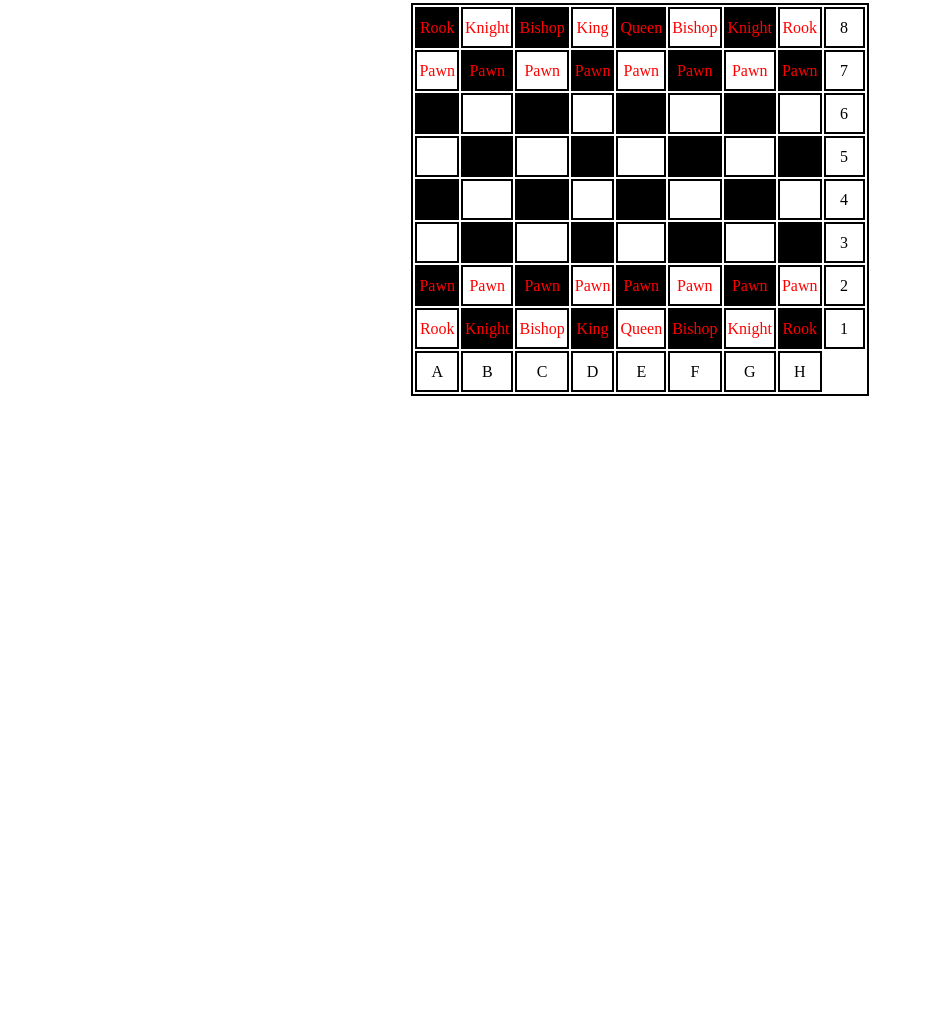
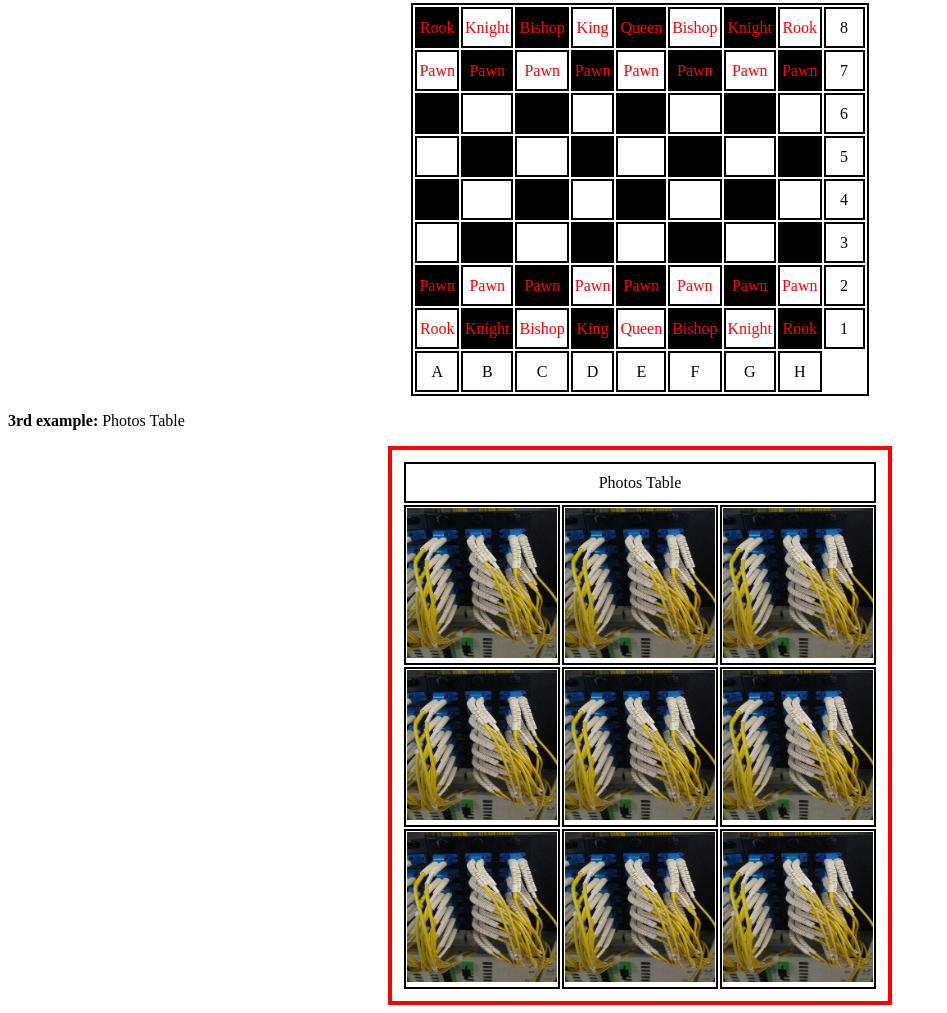
Before and after one commit to mihaibucur/Tables, a plain HTML site: page index.html in a window 1280 px wide. Shown: the part 275-1288 px from the top of the page, without its empty margins (0-947 px from the left). Before the commit the page ends 800 px from the top, so only its background shows below. Drawn offline with Linux system fonts and the light colour scheme.

Commit message:
updated index.html and stylesheet.css with the third table: Photos table, added img from Media folder and added ?raw=true at the end of <img/> to display correctly

```diff
--- a/index.html
+++ b/index.html
@@ -124,7 +124,7 @@
 				</tr>
 			</tbody>
 		</table>
-		<p><strong>2nd example:</strong> Table to describe a Chess Table, I've added </p>
+		<p><strong>2nd example:</strong> Table to describe a Chess Table</p>
 
 <table align="center">
 <thead></thead>
@@ -230,6 +230,35 @@
 	</tr>
 </tbody>
 </table>
+
+<p><strong>3rd example:</strong> Photos Table</p>
+<div align="center">
+<table id="thirdtable">
+<thead>
+	<tr>
+		<td colspan="3">Photos Table</td>
+	</tr>
+</thead>
+<tbody>
+	<tr>
+		<td><a href=""><img src="https://github.com/mihaibucur/Tables/blob/master/Media/fibre.jpg?raw=true"/></a></td>
+		<td><a href=""><img src="https://github.com/mihaibucur/Tables/blob/master/Media/fibre.jpg?raw=true"/></a></td>
+		<td><a href=""><img src="https://github.com/mihaibucur/Tables/blob/master/Media/fibre.jpg?raw=true"/></a></td>
+	</tr>
+	<tr>
+		<td><a href=""><img src="https://github.com/mihaibucur/Tables/blob/master/Media/fibre.jpg?raw=true"/></a></td>
+		<td><a href=""><img src="https://github.com/mihaibucur/Tables/blob/master/Media/fibre.jpg?raw=true"/></a></td>
+		<td><a href=""><img src="https://github.com/mihaibucur/Tables/blob/master/Media/fibre.jpg?raw=true"/></a></td>
+	</tr>
+	<tr>
+		<td><a href=""><img src="https://github.com/mihaibucur/Tables/blob/master/Media/fibre.jpg?raw=true"/></a></td>
+		<td><a href=""><img src="https://github.com/mihaibucur/Tables/blob/master/Media/fibre.jpg?raw=true"/></a></td>
+		<td><a href=""><img src="https://github.com/mihaibucur/Tables/blob/master/Media/fibre.jpg?raw=true"/></a></td>
+	</tr>
+</tbody>
+</table>
+</div>
+
 </body>
 
 </html>
--- a/stylesheet.css
+++ b/stylesheet.css
@@ -36,3 +36,13 @@ td, th{
 	padding-right: 2px;
 	color: red;
 }
+img{
+	width:150px;
+	height:150px;
+}
+#thirdtable{
+	border: 4px solid #FF0000;
+	margin: 2px;
+	padding: 10px;
+
+}
```
